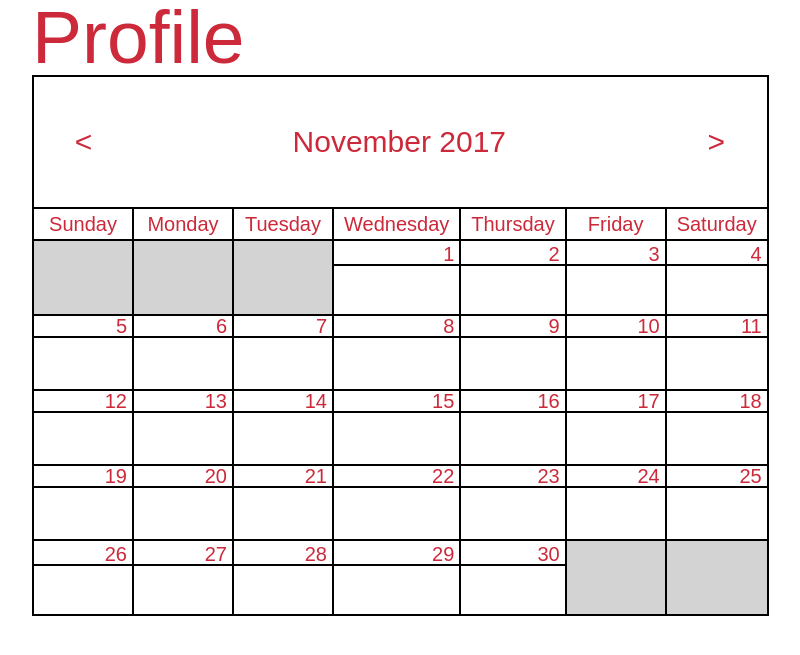
After one commit to mattchere/tomato-app, a Django app: template tracker/templates/tracker/profile.html in a window 1280 px wide. The commit adds this page. Shown: the top 655 px of the page, without its empty margins (96-896 px from the left). Run offline with Django 3.2, Linux system fonts and the light colour scheme; the template is opened without the code that fills it, so the values that code supplies are empty; some libraries are stand-ins or nearby versions.

Commit message:
Add profile page displaying tomatoes completed each month

```diff
--- /dev/null
+++ b/tracker/static/css/profile.css
@@ -0,0 +1,72 @@
+td {
+  border: 2px solid black;
+}
+
+
+.profile-main {
+  margin: 0 auto;
+  width: 80%;
+}
+.month-head {
+  padding: 50px;
+}
+.month-title {
+  text-align: center;
+}
+
+.month-cell {
+  height: 75px;
+  width: 100px;
+}
+.date {
+  border-bottom: 2px solid black;
+}
+
+.prev-cell,
+.month-head {
+  border-right: none;
+}
+.next-cell,
+.month-head {
+  border-left: none;
+}
+.day {
+  padding: 5px;
+}
+.change-month:hover {
+  cursor: pointer;
+}
+.tomato-container {
+  padding-top: 20px;
+}
+
+.shaded {
+  background-color: lightgrey;
+}
+.shaded .date {
+  border: none;
+}
+
+
+/*
+  Typography
+*/
+
+.day-text,
+.date-text {
+  font-size: 20px;
+}
+.day-text {
+  text-align: center;
+}
+.date-text {
+  text-align: right;
+}
+.change-month {
+  text-align: center;
+  font-size: 30px;
+}
+.tomato-count {
+  font-size: 30px;
+  text-align: center;
+}
--- a/tracker/static/css/styles.css
+++ b/tracker/static/css/styles.css
@@ -2,3 +2,4 @@
 @import url('base_generic.css');
 @import url('tracker.css');
 @import url('countdown.css');
+@import url('profile.css');
--- a/tracker/static/css/tracker.css
+++ b/tracker/static/css/tracker.css
@@ -1,6 +1,6 @@
 /* Tracker styling */
 body {
-    font-family: 'Raleway', sans-serif;
+    font-family: sans-serif;
     color: #CC293A;
   }
 
--- /dev/null
+++ b/tracker/static/js/profile.js
@@ -0,0 +1,145 @@
+$(document).ready(function() {
+  var months = [
+    'January',
+    'February',
+    'March',
+    'April',
+    'May',
+    'June',
+    'July',
+    'August',
+    'September',
+    'October',
+    'November',
+    'December',
+  ]
+  var dates = [];
+  var counts;
+
+  // Switch month when pressing arrows
+  $('#prev').click(function() {
+    var month = months.indexOf($('.date-month').text());
+    var year = $('.date-year').text();
+    if (month === 0) {
+      month = 11;
+      year--;
+    }
+    else {
+      month--;
+    }
+    switchDatesTo(month, year);
+  });
+
+  $('#next').click(function() {
+    var month = months.indexOf($('.date-month').text());
+    var year = $('.date-year').text();
+    if (month === 11) {
+      month = 0;
+      year++;
+    }
+    else {
+      month++;
+    }
+    switchDatesTo(month, year);
+  });
+
+  function switchDatesTo(month, year) {
+    $('.date-month').text(months[month]);
+    $('.date-year').text(year);
+    reset();
+    addDates();
+  }
+
+  // Reset to default
+  function reset() {
+    for (var i=0; i<35; i++) {
+      var row = Math.trunc(i/7) + 1
+      var day = i % 7;
+      addShade(row, day);
+      removeDate(row, day);
+      removeCount(row, day);
+    }
+  }
+
+  // Programmatically add dates for the month.
+
+  function addDates() {
+    var month = months.indexOf($('.date-month').text());
+    var year = parseInt($('.date-year').text());
+    var day = new Date(year, month, 1).getDay();
+    var maxDays = new Date(year, month+1, 0).getDate();
+    var row = 1;
+    dates = [];
+    counts = new Array(maxDays).fill(0);
+
+    for (var i=1; i<=maxDays; i++) {
+      dates.push([row, day]);
+      addDate(row, day, i);
+      removeShade(row, day);
+      if (day === 6) {
+        day = 0;
+        row++;
+      }
+      else {
+        day++;
+      }
+    }
+    addTomatoCounts();
+  }
+
+  function getDateText(row, day) {
+    return $(`.month-row:eq(${row}) .month-cell:eq(${day}) .date-text`);
+  }
+  function getCountText(row, day) {
+    return $(`.month-row:eq(${row}) .month-cell:eq(${day}) .tomato-count`);
+  }
+
+  function addDate(row, day, n) {
+    getDateText(row, day).text(n);
+  }
+  function removeDate(row, day) {
+    getDateText(row, day).text('');
+  }
+
+  function addCount(row, day, n) {
+    getCountText(row, day).text(n);
+  }
+  function removeCount(row, day, n) {
+    getCountText(row, day).text('');
+  }
+
+  function addShade(row, day) {
+    $(`.month-row:eq(${row}) .month-cell:eq(${day})`).addClass('shaded');
+  }
+  function removeShade(row, day) {
+    $(`.month-row:eq(${row}) .month-cell:eq(${day})`).removeClass('shaded');
+  }
+
+  addDates();
+
+  // Get tomatoes from the server
+  function addTomatoCounts() {
+    $.get('/api/v1/tomatoes/', function(data) {
+      var currMonth = months.indexOf($('.date-month').text());
+      data
+        .map(function(tomato) {
+          return Object.assign(
+            {},
+            tomato,
+            {
+              completed: new Date(tomato.completed)
+            }
+          )
+        })
+        .filter(function(tomato) {
+          return tomato.completed.getMonth() == currMonth;
+        })
+        .forEach(function(tomato) {
+          counts[tomato.completed.getDate()-1]++;
+        });
+      for (var i=0; i<dates.length; i++) {
+        addCount(...dates[i], counts[i]);
+      }
+    });
+  }
+});
--- /dev/null
+++ b/tracker/templates/tracker/profile.html
@@ -0,0 +1,365 @@
+{% extends 'base_generic.html' %}
+
+{% block content %}
+
+  <div class="profile-main">
+    <h1>Profile</h1>
+
+    <div class="profile-month">
+      <table class="month-table">
+        <thead>
+          <tr>
+            <td class="prev-cell">
+              <div class="change-month" id="prev">
+                <
+              </div>
+            </td>
+            <td class="month-head" colspan=5>
+              <p class="month-title">
+                <span class="date-month">November</span>
+                <span class="date-year">2017</span>
+              </p>
+            </td>
+            <td class="next-cell">
+              <div class="change-month" id="next">
+                >
+              </div>
+            </td>
+          </tr>
+          <tr class="month-row">
+              <td class="day">
+                <p class="day-text">Sunday</p>
+              </td>
+              <td class="day">
+                <p class="day-text">Monday</p>
+              </td>
+              <td class="day">
+                <p class="day-text">Tuesday</p>
+              </td>
+              <td class="day">
+                <p class="day-text">Wednesday</p>
+              </td>
+              <td class="day">
+                <p class="day-text">Thursday</p>
+              </td>
+              <td class="day">
+                <p class="day-text">Friday</p>
+              </td>
+              <td class="day">
+                <p class="day-text">Saturday</p>
+              </td>
+            </tr>
+        </thead>
+        <tbody class="month-body">
+          <tr class="month-row">
+            <td class="month-cell shaded">
+              <div class="date">
+                <p class="date-text"></p>
+              </div>
+              <div class="tomato-container">
+                <p class="tomato-count"></p>
+              </div>
+            </td>
+            <td class="month-cell shaded">
+              <div class="date">
+                <p class="date-text"></p>
+              </div>
+              <div class="tomato-container">
+                <p class="tomato-count"></p>
+              </div>
+            </td>
+            <td class="month-cell shaded">
+              <div class="date">
+                <p class="date-text"></p>
+              </div>
+              <div class="tomato-container">
+                <p class="tomato-count"></p>
+              </div>
+            </td>
+            <td class="month-cell shaded">
+              <div class="date">
+                <p class="date-text"></p>
+              </div>
+              <div class="tomato-container">
+                <p class="tomato-count"></p>
+              </div>
+            </td>
+            <td class="month-cell shaded">
+              <div class="date">
+                <p class="date-text"></p>
+              </div>
+              <div class="tomato-container">
+                <p class="tomato-count"></p>
+              </div>
+            </td>
+            <td class="month-cell shaded">
+              <div class="date">
+                <p class="date-text"></p>
+              </div>
+              <div class="tomato-container">
+                <p class="tomato-count"></p>
+              </div>
+            </td>
+            <td class="month-cell shaded">
+              <div class="date">
+                <p class="date-text"></p>
+              </div>
+              <div class="tomato-container">
+                <p class="tomato-count"></p>
+              </div>
+            </td>
+          </tr>
+          <tr class="month-row">
+            <td class="month-cell shaded">
+              <div class="date">
+                <p class="date-text"></p>
+              </div>
+              <div class="tomato-container">
+                <p class="tomato-count"></p>
+              </div>
+            </td>
+            <td class="month-cell shaded">
+              <div class="date">
+                <p class="date-text"></p>
+              </div>
+              <div class="tomato-container">
+                <p class="tomato-count"></p>
+              </div>
+            </td>
+            <td class="month-cell shaded">
+              <div class="date">
+                <p class="date-text"></p>
+              </div>
+              <div class="tomato-container">
+                <p class="tomato-count"></p>
+              </div>
+            </td>
+            <td class="month-cell shaded">
+              <div class="date">
+                <p class="date-text"></p>
+              </div>
+              <div class="tomato-container">
+                <p class="tomato-count"></p>
+              </div>
+            </td>
+            <td class="month-cell shaded">
+              <div class="date">
+                <p class="date-text"></p>
+              </div>
+              <div class="tomato-container">
+                <p class="tomato-count"></p>
+              </div>
+            </td>
+            <td class="month-cell shaded">
+              <div class="date">
+                <p class="date-text"></p>
+              </div>
+              <div class="tomato-container">
+                <p class="tomato-count"></p>
+              </div>
+            </td>
+            <td class="month-cell shaded">
+              <div class="date">
+                <p class="date-text"></p>
+              </div>
+              <div class="tomato-container">
+                <p class="tomato-count"></p>
+              </div>
+            </td>
+          </tr>
+          <tr class="month-row">
+            <td class="month-cell shaded">
+              <div class="date">
+                <p class="date-text"></p>
+              </div>
+              <div class="tomato-container">
+                <p class="tomato-count"></p>
+              </div>
+            </td>
+            <td class="month-cell shaded">
+              <div class="date">
+                <p class="date-text"></p>
+              </div>
+              <div class="tomato-container">
+                <p class="tomato-count"></p>
+              </div>
+            </td>
+            <td class="month-cell shaded">
+              <div class="date">
+                <p class="date-text"></p>
+              </div>
+              <div class="tomato-container">
+                <p class="tomato-count"></p>
+              </div>
+            </td>
+            <td class="month-cell shaded">
+              <div class="date">
+                <p class="date-text"></p>
+              </div>
+              <div class="tomato-container">
+                <p class="tomato-count"></p>
+              </div>
+            </td>
+            <td class="month-cell shaded">
+              <div class="date">
+                <p class="date-text"></p>
+              </div>
+              <div class="tomato-container">
+                <p class="tomato-count"></p>
+              </div>
+            </td>
+            <td class="month-cell shaded">
+              <div class="date">
+                <p class="date-text"></p>
+              </div>
+              <div class="tomato-container">
+                <p class="tomato-count"></p>
+              </div>
+            </td>
+            <td class="month-cell shaded">
+              <div class="date">
+                <p class="date-text"></p>
+              </div>
+              <div class="tomato-container">
+                <p class="tomato-count"></p>
+              </div>
+            </td>
+          </tr>
+          <tr class="month-row">
+            <td class="month-cell shaded">
+              <div class="date">
+                <p class="date-text"></p>
+              </div>
+              <div class="tomato-container">
+                <p class="tomato-count"></p>
+              </div>
+            </td>
+            <td class="month-cell shaded">
+              <div class="date">
+                <p class="date-text"></p>
+              </div>
+              <div class="tomato-container">
+                <p class="tomato-count"></p>
+              </div>
+            </td>
+            <td class="month-cell shaded">
+              <div class="date">
+                <p class="date-text"></p>
+              </div>
+              <div class="tomato-container">
+                <p class="tomato-count"></p>
+              </div>
+            </td>
+            <td class="month-cell shaded">
+              <div class="date">
+                <p class="date-text"></p>
+              </div>
+              <div class="tomato-container">
+                <p class="tomato-count"></p>
+              </div>
+            </td>
+            <td class="month-cell shaded">
+              <div class="date">
+                <p class="date-text"></p>
+              </div>
+              <div class="tomato-container">
+                <p class="tomato-count"></p>
+              </div>
+            </td>
+            <td class="month-cell shaded">
+              <div class="date">
+                <p class="date-text"></p>
+              </div>
+              <div class="tomato-container">
+                <p class="tomato-count"></p>
+              </div>
+            </td>
+            <td class="month-cell shaded">
+              <div class="date">
+                <p class="date-text"></p>
+              </div>
+              <div class="tomato-container">
+                <p class="tomato-count"></p>
+              </div>
+            </td>
+          </tr>
+          <tr class="month-row">
+            <td class="month-cell shaded">
+              <div class="date">
+                <p class="date-text"></p>
+              </div>
+              <div class="tomato-container">
+                <p class="tomato-count"></p>
+              </div>
+            </td>
+            <td class="month-cell shaded">
+              <div class="date">
+                <p class="date-text"></p>
+              </div>
+              <div class="tomato-container">
+                <p class="tomato-count"></p>
+              </div>
+            </td>
+            <td class="month-cell shaded">
+              <div class="date">
+                <p class="date-text"></p>
+              </div>
+              <div class="tomato-container">
+                <p class="tomato-count"></p>
+              </div>
+            </td>
+            <td class="month-cell shaded">
+              <div class="date">
+                <p class="date-text"></p>
+              </div>
+              <div class="tomato-container">
+                <p class="tomato-count"></p>
+              </div>
+            </td>
+            <td class="month-cell shaded">
+              <div class="date">
+                <p class="date-text"></p>
+              </div>
+              <div class="tomato-container">
+                <p class="tomato-count"></p>
+              </div>
+            </td>
+            <td class="month-cell shaded">
+              <div class="date">
+                <p class="date-text"></p>
+              </div>
+              <div class="tomato-container">
+                <p class="tomato-count"></p>
+              </div>
+            </td>
+            <td class="month-cell shaded">
+              <div class="date">
+                <p class="date-text"></p>
+              </div>
+              <div class="tomato-container">
+                <p class="tomato-count"></p>
+              </div>
+            </td>
+          </tr>
+
+        </tbody>
+      </table>
+    </div>
+    <div class="profile-year hidden">
+
+    </div>
+    <div class="profile-day hidden">
+
+    </div>
+  </div>
+
+  <!-- Optional JavaScript -->
+  <!-- jQuery first, then Popper.js, then Bootstrap JS -->
+  <script src="https://code.jquery.com/jquery-3.2.1.min.js"></script>
+  <script src="https://cdnjs.cloudflare.com/ajax/libs/popper.js/1.12.3/umd/popper.min.js" integrity="sha384-vFJXuSJphROIrBnz7yo7oB41mKfc8JzQZiCq4NCceLEaO4IHwicKwpJf9c9IpFgh" crossorigin="anonymous"></script>
+  <script src="https://maxcdn.bootstrapcdn.com/bootstrap/4.0.0-beta.2/js/bootstrap.min.js" integrity="sha384-alpBpkh1PFOepccYVYDB4do5UnbKysX5WZXm3XxPqe5iKTfUKjNkCk9SaVuEZflJ" crossorigin="anonymous"></script>
+
+  {% load static %}
+  <script src="{% static 'js/profile.js' %}"></script>
+
+{% endblock %}
--- a/tracker/urls.py
+++ b/tracker/urls.py
@@ -12,6 +12,7 @@ urlpatterns = [
     url(r'^$', views.index, name='index'),
     url(r'^tracker/$', views.tracker, name='tracker'),
     url(r'^countdown/$', views.countdown, name='countdown'),
+    url(r'^profile/$', views.profile, name='profile'),
     url(r'^api/v1/', include(router.urls)),
     url(r'^api_auth/', include('rest_framework.urls', namespace='rest_framework')),
 ]
--- a/tracker/views.py
+++ b/tracker/views.py
@@ -22,6 +22,10 @@ def tracker(request):
 @login_required
 def countdown(request):
     return render(request, 'tracker/countdown.html')
+
+@login_required
+def profile(request):
+    return render(request, 'tracker/profile.html')
 
 class CountdownViewSet(viewsets.ModelViewSet):
     """
```
